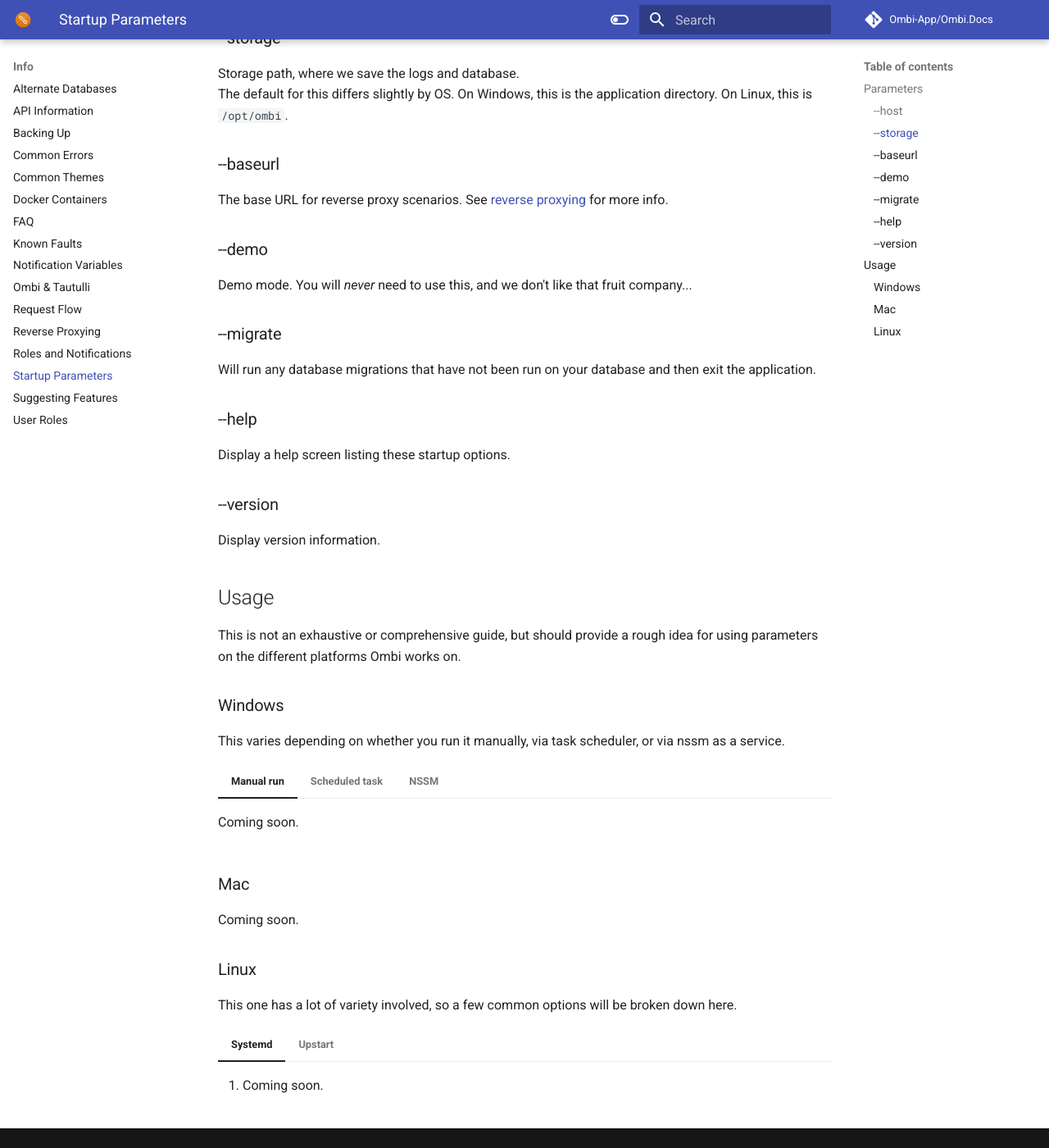
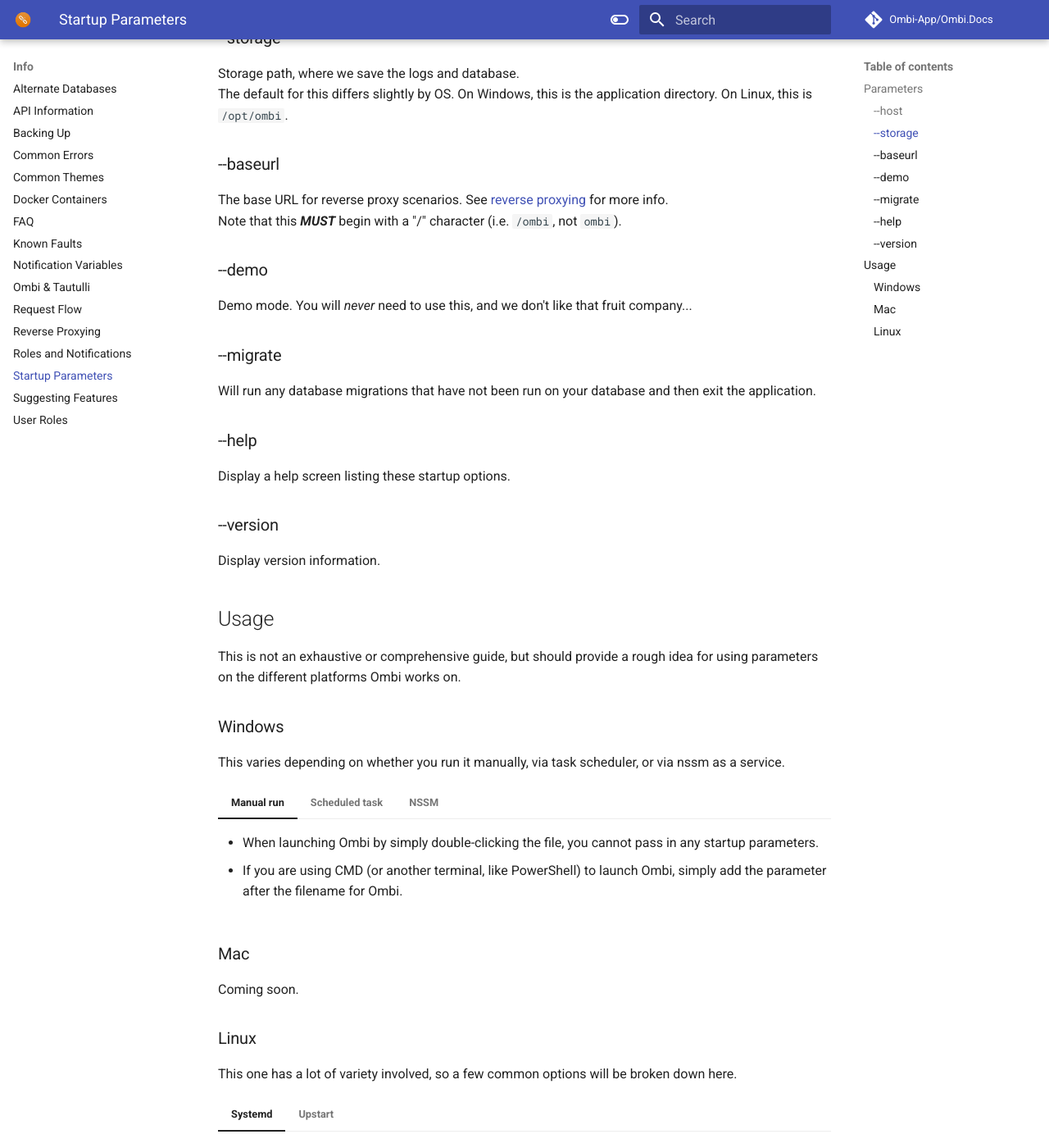
Before and after one commit to Ombi-app/Ombi.Docs, an MkDocs documentation site: the page built from docs/info/startup-parameters.md, in a window 1280 px wide and 1400 px high, scrolled down 782 px. Shown: the whole window at 82% size. Built offline with MkDocs 1.6.1 and Material for MkDocs 9.7.7, drawn with Linux system fonts in a browser that asks for light colours; comment, search, counter and statistics services are not loaded.

Commit message:
Add note about baseurl option

```diff
--- a/docs/info/startup-parameters.md
+++ b/docs/info/startup-parameters.md
@@ -25,6 +25,7 @@
 ### --baseurl
 
 The base URL for reverse proxy scenarios. See [reverse proxying](../../info/reverse-proxy) for more info.
+Note that this _**MUST**_ begin with a "/" character (i.e. `/ombi`, not `ombi`).
 
 ### --demo
 
@@ -51,7 +52,8 @@
 This varies depending on whether you run it manually, via task scheduler, or via nssm as a service.
 
 === "Manual run"
-    Coming soon.
+    * When launching Ombi by simply double-clicking the file, you cannot pass in any startup parameters.
+    * If you are using CMD (or another terminal, like PowerShell) to launch Ombi, simply add the parameter after the filename for Ombi.
 
 === "Scheduled task"
     Coming soon.
```
